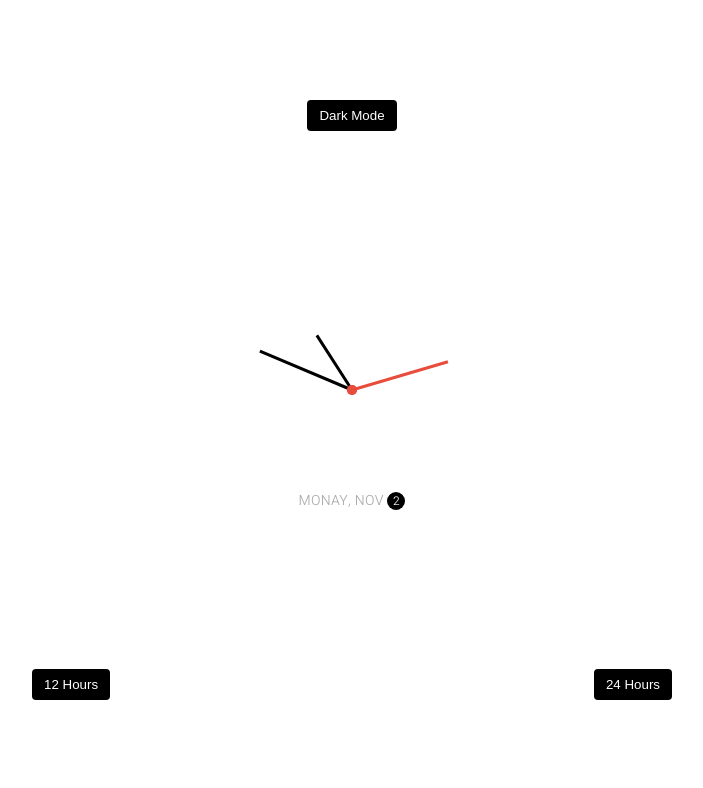
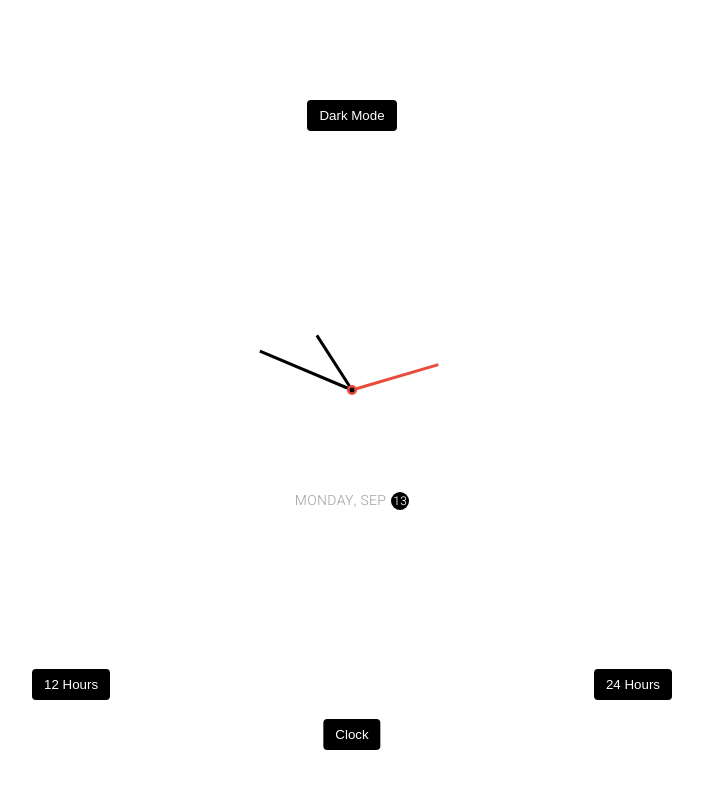
Before and after one commit to thrw-wy-blancc/theme-clock, a plain HTML site: page index.html in a window 1280 px wide. Shown: the whole page, without its empty margins (288-991 px from the left). Drawn offline with Linux system fonts and the light colour scheme.

Commit message:
Add files via upload

```diff
--- a/index.html
+++ b/index.html
@@ -24,10 +24,11 @@
         </div>
 
         <div class="time"></div>
-        <div class="date">Monay, Nov <span class="circle">2</span></div>
+        <div class="date"></div>
 
         <button class="toggle12">12 Hours</button>
         <button class="toggle24">24 Hours</button>
+        <button class="toggleClock">Clock</button>
 
     </div>
 
--- a/script.js
+++ b/script.js
@@ -6,6 +6,7 @@ const dateEl = document.querySelector(".date");
 const toggleEl = document.querySelector(".toggleTheme");
 const toggle12 = document.querySelector(".toggle12");
 const toggle24 = document.querySelector(".toggle24");
+const toggleClock = document.querySelector(".toggleClock")
 const html = document.querySelector("html");
 
 const days = ["Sunday", "Monday", "Tuesday", "Wednesday", "Thursday", "Friday", "Saturday"];
@@ -25,21 +26,29 @@ function setTime(){
     const time = new Date();
     const month = time.getMonth();
     const day = time.getDay();
+    const date = time.getDate();
     const hour = time.getHours();
     const hoursForClock = hour % 12;
     const minutes = time.getMinutes();
     const seconds = time.getSeconds();
+    const ampm = hour >= 12 ? "PM" : "AM";
 
     hourEl.style.transform = `translate(-50%, -100%) rotate(${scale(hoursForClock, 0, 11, 0, 360)}deg)`;
     minuteEl.style.transform = `translate(-50%, -100%) rotate(${scale(minutes, 0, 59, 0, 360)}deg)`;
     secondEl.style.transform = `translate(-50%, -100%) rotate(${scale(seconds, 0, 59, 0, 360)}deg)`;
+    dateEl.innerHTML = `${days[day]}, ${months[month]}<span class="circle">${date}</span>`;
 
     toggle12.addEventListener("click", () => {
-        timeEl.innerHTML = `${hoursForClock} : ${minutes < 10 ? `0${minutes}` : minutes}`;
+        timeEl.innerHTML = `${hoursForClock < 10 ? `0${hoursForClock}` : hoursForClock} : ${minutes < 10 ? `0${minutes}` : minutes} ${ampm}`;
     });
 
     toggle24.addEventListener("click", () => {
-        timeEl.innerHTML = `${hour} : ${minutes < 10 ? `0${minutes}` : minutes}`;
+        timeEl.innerHTML = `${hour < 10 ? `0${hour}` : hour} : ${minutes < 10 ? `0${minutes}` : minutes}`;
+    });
+
+    toggleClock.addEventListener("click", () => {
+        timeEl.innerHTML = " ";
+        timeEl.style.transition = "all 0.5s ease-in";
     });
 
 }
--- a/styles.css
+++ b/styles.css
@@ -66,6 +66,21 @@ body{
     bottom: 100px;
     left: 25%;
 }
+.toggleClock:focus{
+    outline: none;
+}
+.toggleClock{
+    cursor: pointer;
+    background-color: var(--primary-color);
+    color: var(--secondary-color);
+    border: 0;
+    border-radius: 4px;
+    padding: 8px 12px;
+    position: absolute;
+    bottom: 50px;
+    left: 50%;
+    transform: translate(-50%);
+}
 .toggle12:focus{
     outline: none;
 }
@@ -100,7 +115,7 @@ body{
 }
 .needle.second{
     transform: translate(-50%, -100%) rotate(0deg);
-    height: 100px;
+    height: 90px;
     background-color: #e74c3c;
 }
 .center-point{
@@ -121,15 +136,12 @@ body{
     position: absolute;
     top: 50%;
     left : 50%;
-    background-color: #e74c3c;
-    width: 10px;
-    height: 10px;
+    background-color: #000;
     transform: translate(-50%, -50%);
     border-radius: 50%;
 }
 .time{
     font-size: 60px;
-    transition: all 0.5s ease-in;
 }
 .date{
     color: #aaa;
@@ -149,4 +161,6 @@ body{
     line-height: 18px;
     transition: 0.5s ease-in;
     font-size: 12px;
+    margin-left: 5px;
+    padding: 5px;
 }
```
